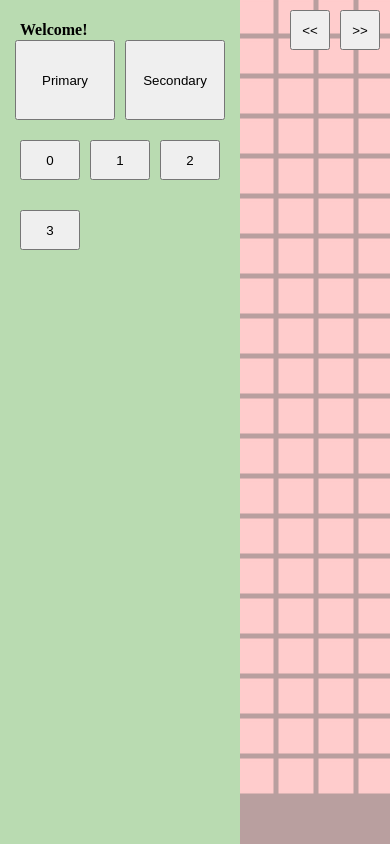
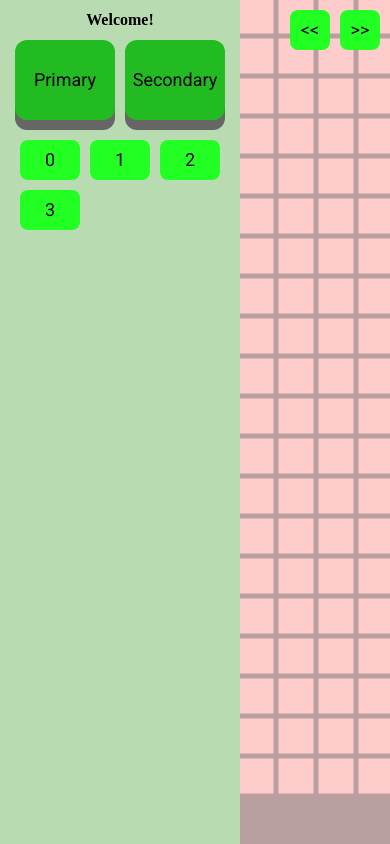
Before and after one commit to ARognes/AlgoGrid, a plain HTML site: page index.html in a window 390 px wide. Drawn offline with Linux system fonts and the light colour scheme.

Commit message:
Fixed larger issues. GUI looks better.

```diff
--- a/index.html
+++ b/index.html
@@ -16,18 +16,18 @@
 
     <canvas width="100" height="100" id="canvas"></canvas>
     <div class="menu">
-        <h4 id="debug" style="position: absolute; top: 0px; left: 20px;">Welcome!</h4>
-        <button onClick="setSelectCursorMode(0)" id="primaryButton">Primary</button>
-        <button onClick="setSelectCursorMode(1)" id="secondaryButton">Secondary</button>
+        <h4 id="debug">Welcome!</h4>
+        <button onClick="setSelectCursorMode(0)" class="lgBtn" id="primaryButton" >Primary</button>
+        <button onClick="setSelectCursorMode(1)" class="lgBtn" id="secondaryButton" >Secondary</button>
 
-        <button onClick="setTileMode(0)" id="eraser">0</button>
-        <button onClick="setTileMode(1)" id="barrier">1</button>
-        <button onClick="setTileMode(2)" id="target">2</button>
-        <button onClick="setTileMode(3)" id="unit">3</button>
+        <button onClick="setTileMode(0)" class="smBtn" id="eraser" >0</button>
+        <button onClick="setTileMode(1)" class="smBtn" id="barrier" >1</button>
+        <button onClick="setTileMode(2)" class="smBtn" id="target" >2</button>
+        <button onClick="setTileMode(3)" class="smBtn" id="unit" >3</button>
     </div>
 
-    <button onClick="undo()" id="undo"><<</button>
-    <button onClick="redo()" id="redo">>></button>
+    <button onClick="undo()" class="smBtn" id="undo"><<</button>
+    <button onClick="redo()" class="smBtn" id="redo">>></button>
 
     <script src="index.js"></script>
     <noscript>Your browser does not support JavaScript!</noscript>
--- a/index.js
+++ b/index.js
@@ -30,16 +30,18 @@ if(isMobile) {
         //console.log(event.touches[0].identifier);
 
         if(event.touches.length === 2) { // zoom
-
+            document.getElementById('debug').style.fontSize = "8px";
             document.getElementById('debug').innerHTML = "Z: (" + event.touches[0].clientX + ", " + event.touches[0].clientY + ")-(" + event.touches[1].clientX + ", " + event.touches[1].clientY + ")";
         } else {
 
         }
     });
 
-    canvas.addEventListener("touchend", (event) => {
+    canvas.addEventListener("touchend", touchEnd(event), false);
+    canvas.addEventListener("touchcancel", touchEnd(event), false);
+    function touchEnd(event) {
         //console.log(event.changedTouches[0].identifier);
-    });
+    }
 
     canvas.addEventListener("touchmove", (event) => {
         event.preventDefault();
@@ -56,9 +58,7 @@ if(isMobile) {
         //console.log(event);
     });
 
-    canvas.addEventListener("touchcancel", (event) => {
-        //console.log(event);
-    });
+
 } else {
 
     // pc input variables
@@ -87,12 +87,17 @@ if(isMobile) {
         }
     });
 
-    /**
-     *  given an array of sub-arrays, this collects sub-arrays until it reaches a null element,
-     *  combines the sub-arrays into a large sub-array,
-     *  and places them back into the main array where the null element was.
-    */
-    function compressArray() {
+    document.addEventListener("mouseup", (event) => {
+        if(mouseButtonsDown.primary === false && mouseButtonsDown.scroll === false && mouseButtonsDown.secondary === false) return;
+        if(event.button === 0) mouseButtonsDown.primary = false;
+        else if(event.button === 1) mouseButtonsDown.scroll = false;
+        else if(event.button === 2) mouseButtonsDown.secondary = false;
+
+        /**
+         *  given an array of sub-arrays, this collects sub-arrays until it reaches a null element,
+         *  combines the sub-arrays into a large sub-array,
+         *  and places them back into the main array where the null element was.
+        */
         var i = steps.length-1;
         let step = [];
         while(steps[i] != null) {
@@ -102,18 +107,10 @@ if(isMobile) {
         steps.pop();
         if(step.length > 0) steps.push(step);
         if(steps.length > UNDO_STEPS) steps.shift();
-    }
 
-    canvas.addEventListener("mouseup", (event) => {
-        if(mouseButtonsDown.primary === false && mouseButtonsDown.scroll === false && mouseButtonsDown.secondary === false) return;
-        if(event.button === 0) mouseButtonsDown.primary = false;
-        else if(event.button === 1) mouseButtonsDown.scroll = false;
-        else if(event.button === 2) mouseButtonsDown.secondary = false;
-
-        compressArray();
     });
 
-    canvas.addEventListener("mousemove", (event) => {
+    document.addEventListener("mousemove", (event) => {
         deltaMouse = {x: event.x - mousePos.x, y: event.y - mousePos.y};
         mousePos = {x : event.x, y : event.y};
 
@@ -122,15 +119,11 @@ if(isMobile) {
             cameraTrans.offsetY += deltaMouse.y;
         } else if(mouseButtonsDown.primary) {
             if(primaryTileMode === 0 || primaryTileMode === 1) styleTiles(primaryTileMode);
-        } else if(mouseButtonsDown.secondary) {
+        }
+        else if(mouseButtonsDown.secondary) {
             if(secondaryTileMode === 0 || secondaryTileMode === 1) styleTiles(secondaryTileMode);
         }
         requestAnimationFrame(draw);
-    });
-
-    canvas.addEventListener("mouseleave", (event) => {
-        if(mouseButtonsDown.primary === true || mouseButtonsDown.scroll === true || mouseButtonsDown.secondary === true) compressArray();
-        mouseButtonsDown = {primary: false, scroll: false, secondary: false};
     });
 
     // find and change the styles of the tiles the mouse is and has hovered over using deltaMouse movement
@@ -193,8 +186,14 @@ if(isMobile) {
      *  key input
      */
 
-    canvas.addEventListener("keydown", (event) => {
+    document.addEventListener("keydown", (event) => {
+        var key = event.which;
 
+        // undo and redo shortcut keys
+        if(event.ctrlKey) {
+            if(key === 90) undo();
+            else if(key === 89) redo();
+        }
     });
 
     canvas.addEventListener("keyup",(event) => {
@@ -237,7 +236,7 @@ window.addEventListener('resize', resizeCanvas, false);
 function resizeCanvas() {
     canvas.width = window.innerWidth;
     canvas.height = window.innerHeight;
-    draw(); // redraw canvas
+    requestAnimationFrame(draw); // redraw canvas
 }
 
 //resize canvas on load
--- a/mobileStyle.css
+++ b/mobileStyle.css
@@ -1,6 +1,7 @@
 html, body {
     margin: 0;
     border: 0;
+    font: 18px/1.4 "Roboto", sans-serif;
 }
 
 #canvas {
@@ -8,13 +9,108 @@ html, body {
     background-color: rgb(185, 159, 159);
 }
 
+.lgBtn {
+    font: 18px/1.4 "Roboto", sans-serif;
+    width: 105px; height: 60px;
+    border-radius: 12px;
+    border: none;
+    background-color: #2b2;
+    text-align: center;
+    box-shadow: 0 10px #666;
+
+}
+
+.lgBtn:active {
+    background-color: red;
+    box-shadow: 0 4px #666;
+    transform: translateY(6px);
+
+}
+
+.lgBtn:focus {
+    background-color: #282;
+    box-shadow: 0 6px #666;
+    transform: translateY(4px);
+    outline: none;
+}
+
+.smBtn {
+    font: 18px/1.4 "Roboto", sans-serif;
+    width: 50px; height: 50px;
+    border-radius: 8px;
+    border: none;
+    background-color: #2f2;
+}
+
+.smBtn:focus {
+    background-color: #282;
+    outline: none;
+}
+
+
+
+@media screen and (orientation:portrait) {
+
     .menu {
-    background-color: rgb(185, 219, 177);
+        background-color: rgb(167, 201, 160);
+        stroke-width: 0;
+        min-width: 100%;
+        min-height: 200px;
+        position: absolute;
+        bottom: 0;
+    }
+
+    #debug {
+        position: absolute; bottom: -10px; left: 10px;
+    }
+
+    #primaryButton {
+        position: relative; top: 5px; left: 5px;
+
+    }
+
+    #secondaryButton {
+        position: relative; top: 5px; left: 5px;
+    }
+
+    #eraser {
+        position: absolute; top: 80px; left: 5px;
+    }
+
+    #barrier {
+        position: absolute; top: 80px; left: 60px;
+    }
+
+    #target {
+        position: absolute; top: 80px; left: 115px;
+    }
+
+    #unit {
+        position: absolute; top: 80px; left: 170px;
+    }
+
+    #undo {
+        position: absolute; top: 10px; right: 70px; width: 50px; height: 50px;
+    }
+
+    #redo {
+        position: absolute; top: 10px; right: 10px; width: 50px; height: 50px;
+    }
+}
+
+@media screen and (orientation:landscape) {
+    .menu {
+        background-color: rgb(167, 201, 160);
         stroke-width: 0;
         min-width: 160px;
         min-height: 100%;
         position: absolute;
         top: 0;
+    }
+
+    #debug {
+        position: relative; top: -15px;
+        text-align: center;
     }
 
     #primaryButton {
@@ -48,3 +144,15 @@ html, body {
     #redo {
         position: absolute; top: 10px; right: 10px; width: 50px; height: 50px;
     }
+}
+
+/* disable button text highlighting on all browsers, retrieved from: https://stackoverflow.com/questions/826782/how-to-disable-text-selection-highlighting*/
+.noselect {
+    -webkit-touch-callout: none; /* iOS Safari */
+      -webkit-user-select: none; /* Safari */
+       -khtml-user-select: none; /* Konqueror HTML */
+         -moz-user-select: none; /* Old versions of Firefox */
+          -ms-user-select: none; /* Internet Explorer/Edge */
+              user-select: none; /* Non-prefixed version, currently
+                                    supported by Chrome, Opera and Firefox */
+}
--- a/style.css
+++ b/style.css
@@ -8,6 +8,44 @@ html, body {
     background-color: rgb(185, 159, 159);
 }
 
+.lgBtn {
+    font: 18px/1.4 "Roboto", sans-serif;
+    width: 105px; height: 60px;
+    border-radius: 12px;
+    border: none;
+    background-color: #2b2;
+    text-align: center;
+    box-shadow: 0 10px #666;
+
+}
+
+.lgBtn:active {
+    background-color: red;
+    box-shadow: 0 4px #666;
+    transform: translateY(6px);
+
+}
+
+.lgBtn:focus {
+    background-color: #282;
+    box-shadow: 0 6px #666;
+    transform: translateY(4px);
+    outline: none;
+}
+
+.smBtn {
+    font: 18px/1.4 "Roboto", sans-serif;
+    width: 50px; height: 50px;
+    border-radius: 8px;
+    border: none;
+    background-color: #2f2;
+}
+
+.smBtn:focus {
+    background-color: #282;
+    outline: none;
+}
+
 .menu {
     background-color: rgb(185, 219, 177);
     stroke-width: 0;
@@ -15,6 +53,11 @@ html, body {
     min-height: 100%;
     position: absolute;
     top: 0;
+}
+
+#debug {
+    position: relative; top: -10px;
+    text-align: center;
 }
 
 #primaryButton {
@@ -38,7 +81,7 @@ html, body {
 }
 
 #unit {
-    position: absolute; top: 210px; left: 20px; width: 60px; height: 40px;
+    position: absolute; top: 190px; left: 20px; width: 60px; height: 40px;
 }
 
 #undo {
@@ -48,3 +91,14 @@ html, body {
 #redo {
     position: absolute; top: 10px; right: 10px; width: 40px; height: 40px;
 }
+
+/* disable button text highlighting on all browsers, retrieved from: https://stackoverflow.com/questions/826782/how-to-disable-text-selection-highlighting*/
+.noselect {
+    -webkit-touch-callout: none; /* iOS Safari */
+      -webkit-user-select: none; /* Safari */
+       -khtml-user-select: none; /* Konqueror HTML */
+         -moz-user-select: none; /* Old versions of Firefox */
+          -ms-user-select: none; /* Internet Explorer/Edge */
+              user-select: none; /* Non-prefixed version, currently
+                                    supported by Chrome, Opera and Firefox */
+}
```
Lines whose indentation alone changed are shown as unchanged.
